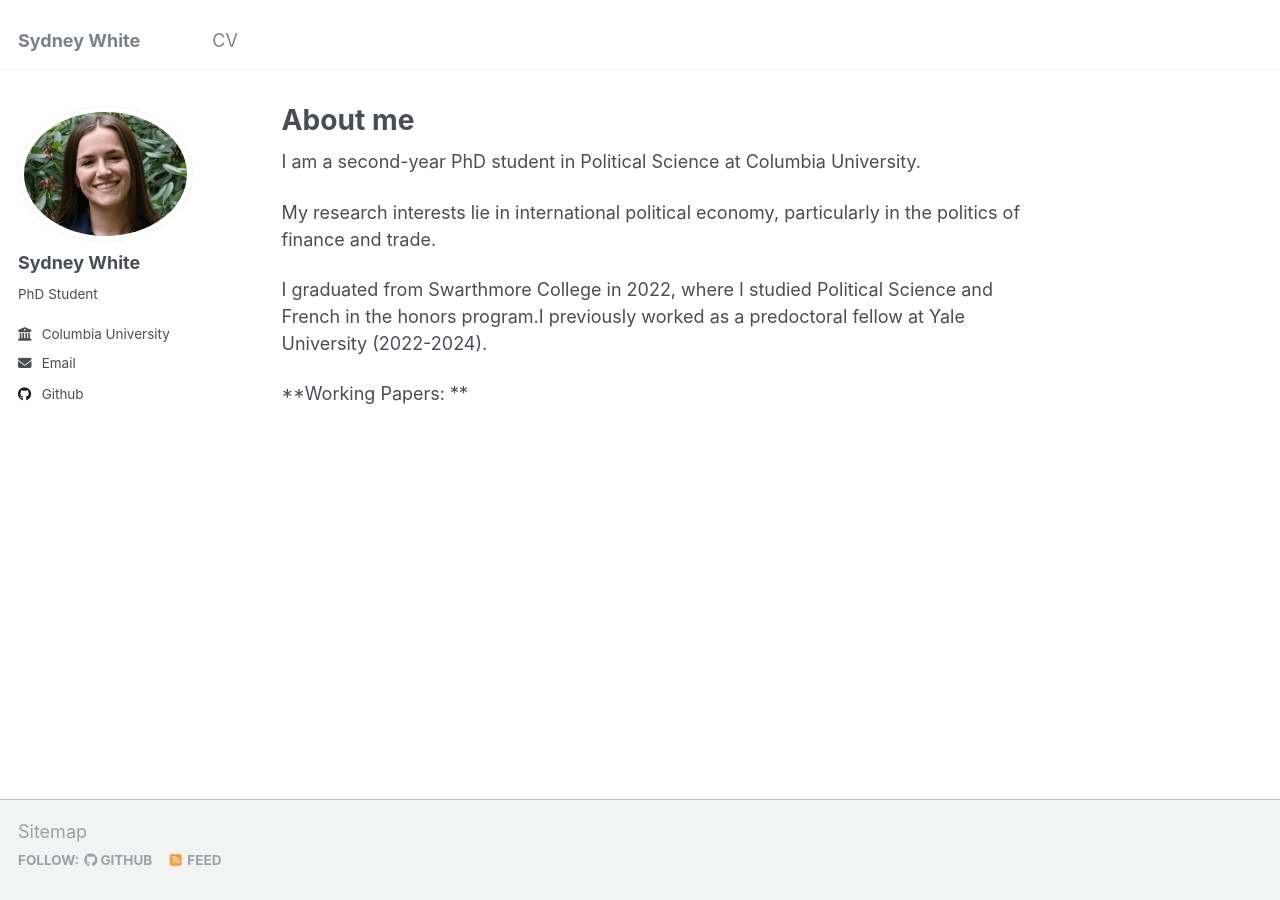
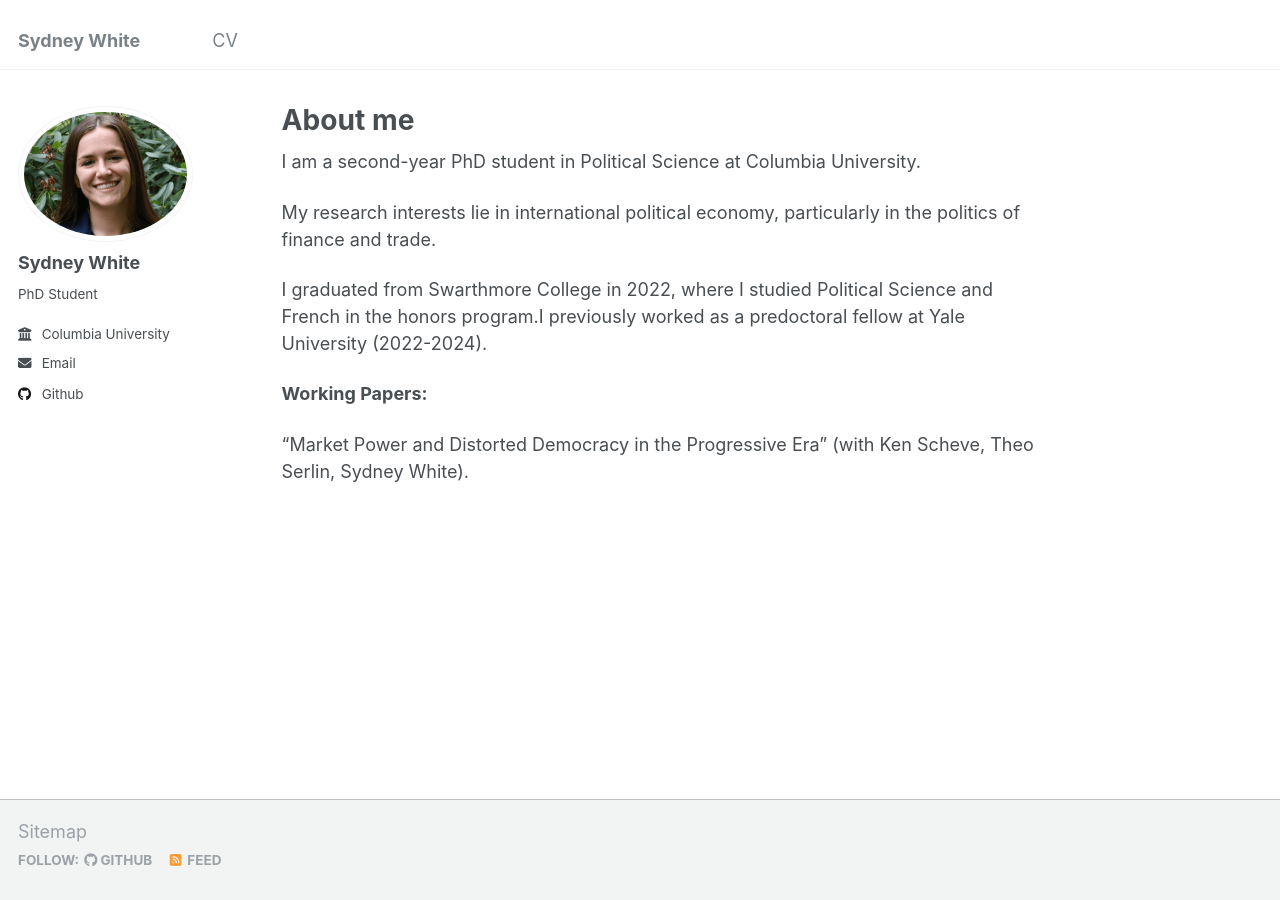
Before and after one commit to Sydney-White/web, a Jekyll site: the page built from _pages/about.md, in a window 1280 px wide. Built offline with Jekyll 4.4.1, drawn with Linux system fonts in a browser that asks for light colours.

Commit message:
Update about.md

```diff
--- a/_pages/about.md
+++ b/_pages/about.md
@@ -13,4 +13,6 @@ My research interests lie in international political economy, particularly in th
 
 I graduated from Swarthmore College in 2022, where I studied Political Science and French in the honors program.I previously worked as a predoctoral fellow at Yale University (2022-2024).
 
-**Working Papers: **
+**Working Papers:**
+
+“Market Power and Distorted Democracy in the Progressive Era” (with Ken Scheve, Theo Serlin, Sydney White).
```
